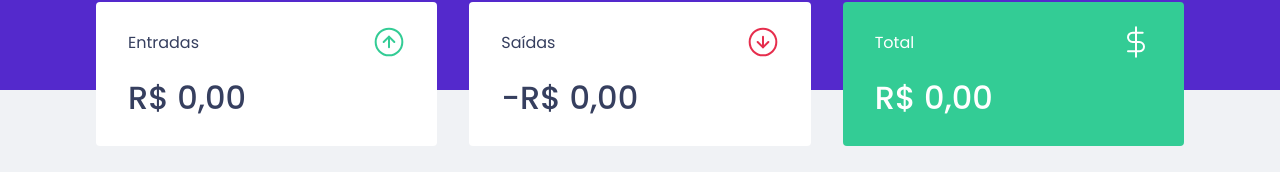
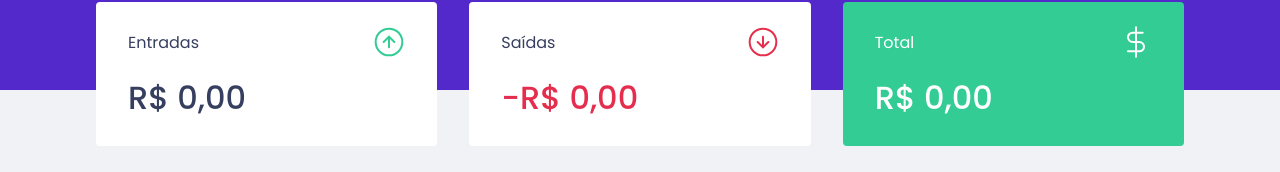
Before and after one commit to felipesanderp/dtmoney, a React (Create React App) app: page / in a window 1280 px wide. Shown: the part 182-354 px from the top of the page. Built offline with nearby package versions, Linux system fonts and the light colour scheme; no server answers; what miragejs would draw is missing.

Commit message:
change withdraw color

```diff
--- a/src/components/Summary/index.tsx
+++ b/src/components/Summary/index.tsx
@@ -8,14 +8,6 @@ import { Container } from "./styles";
 
 export function Summary() {
   const { transactions } = useTransactions();
-
-  // const totalDeposits = transactions.reduce((acc, transaction) => {
-  //   if (transaction.type === 'deposit') {
-  //     return acc + transaction.amount;
-  //   }
-
-  //   return acc;
-  // }, 0)
 
   const summary = transactions.reduce((acc, transaction) => {
     if (transaction.type === 'deposit') {
@@ -52,7 +44,7 @@ export function Summary() {
           <p>Saídas</p>
           <img src={outcomeImg} alt="Saídas" />
         </header>
-        <strong>-
+        <strong className="withdraw">-
           {new Intl.NumberFormat('pt-BR', {
               style: 'currency',
               currency: 'BRL',
--- a/src/components/Summary/styles.ts
+++ b/src/components/Summary/styles.ts
@@ -24,6 +24,10 @@ export const Container = styled.div`
       font-size: 2rem;
       font-weight: 500;
       line-height: 3rem;
+
+      &.withdraw {
+        color: var(--red);
+      }
     }
 
     &.highlight-background {
```
Also changed, not shown: 1 other file (tests, documents, lock files or other folders).
